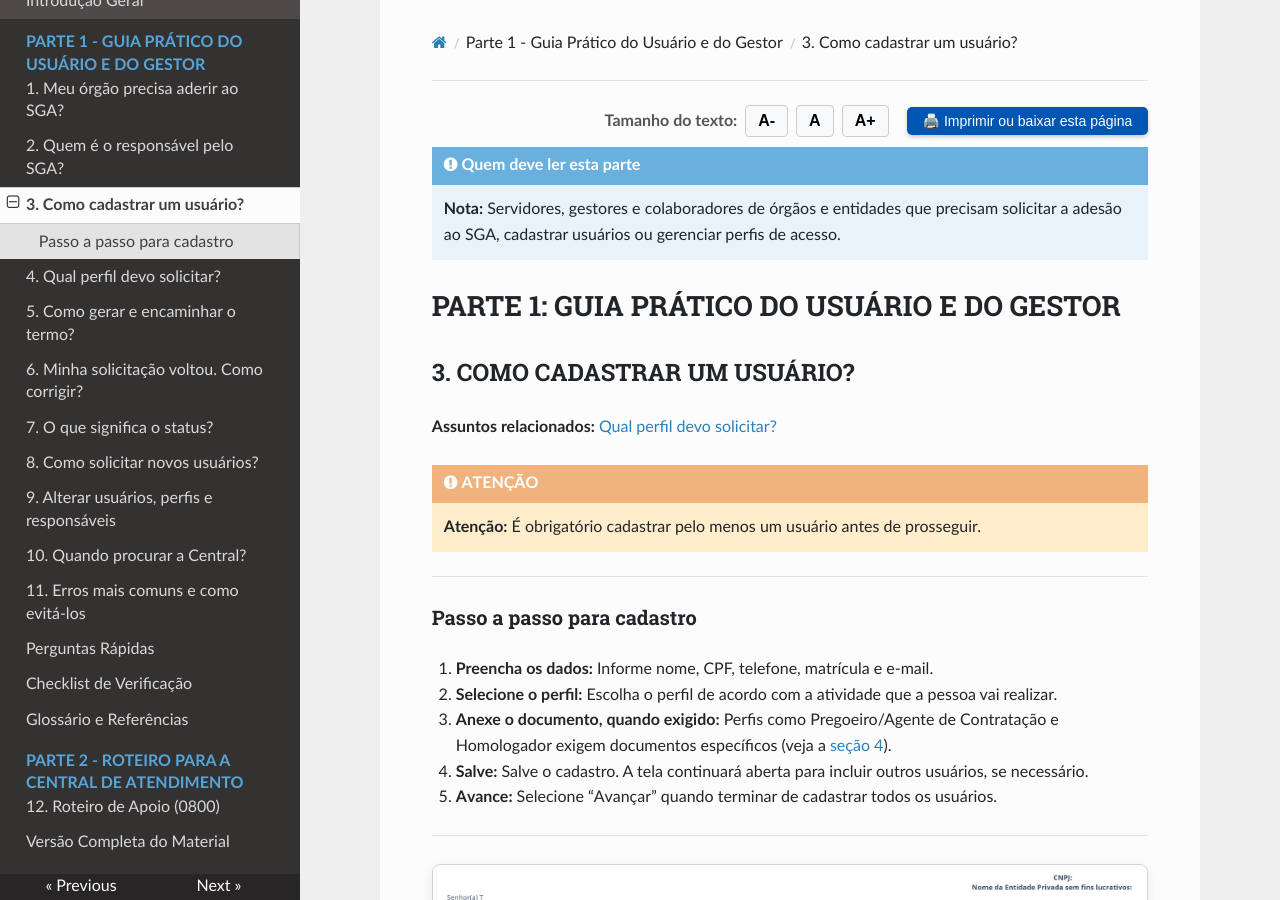
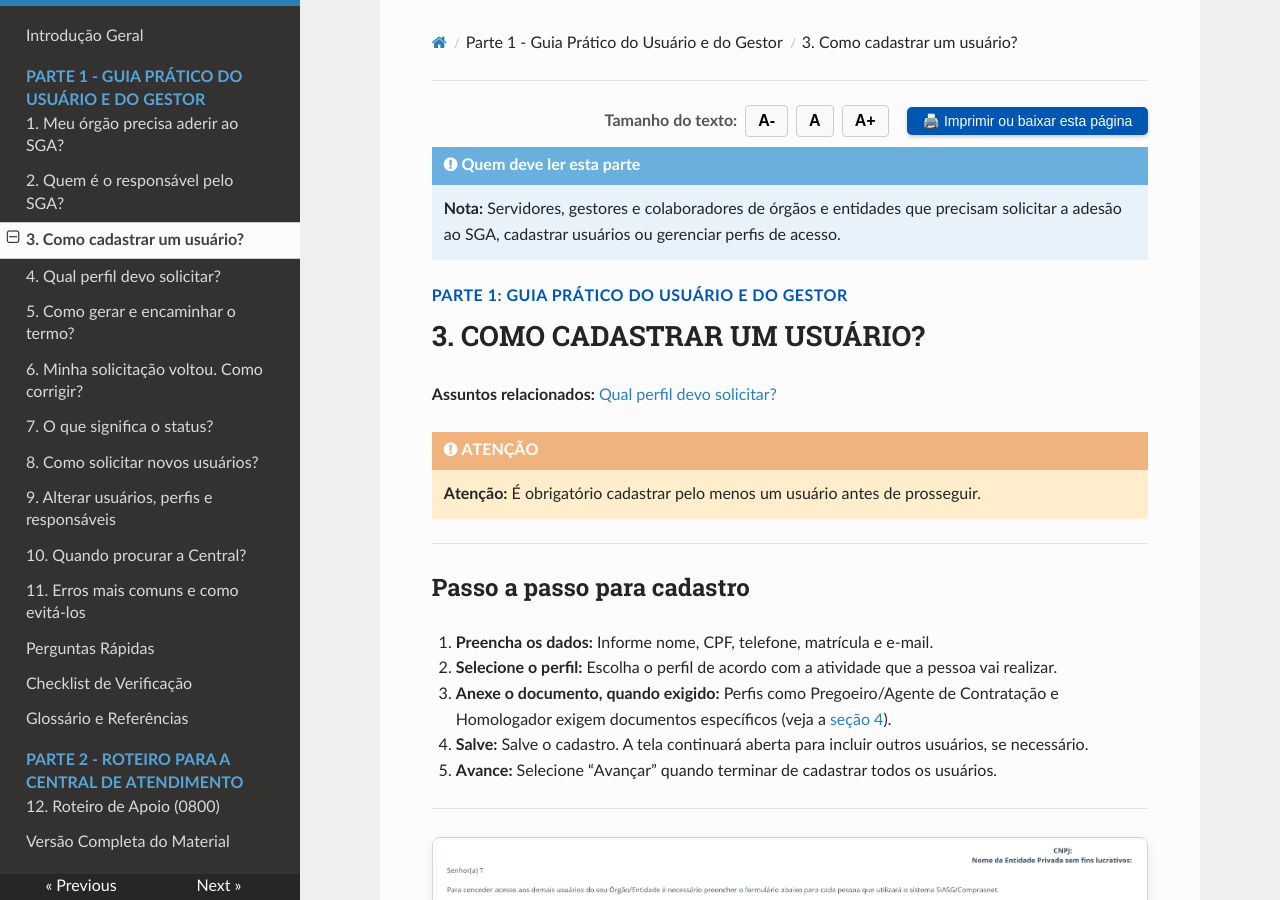
Before and after one commit to emilix10-bit/cartilha-boas-praticas-01-SGA, an MkDocs documentation site: the page built from docs/03-como-cadastrar-usuario.md, in a window 1280 px wide and 900 px high. Built offline with MkDocs 1.6.1, drawn with Linux system fonts in a browser that asks for light colours; nearby versions of some CDN libraries.

Commit message:
Update user registration guide formatting and links

```diff
--- a/docs/03-como-cadastrar-usuario.md
+++ b/docs/03-como-cadastrar-usuario.md
@@ -12,22 +12,22 @@
 !!! note "Quem deve ler esta parte"
     **Nota:** Servidores, gestores e colaboradores de órgãos e entidades que precisam solicitar a adesão ao SGA, cadastrar usuários ou gerenciar perfis de acesso.
 
-# PARTE 1: GUIA PRÁTICO DO USUÁRIO E DO GESTOR
+<p style="font-weight: bold; color: #0056b3; text-transform: uppercase; letter-spacing: 0.5px; margin-top: 15px; margin-bottom: 4px;">PARTE 1: GUIA PRÁTICO DO USUÁRIO E DO GESTOR</p>
 
-<h2 id="secao-3">3. COMO CADASTRAR UM USUÁRIO?</h2>
+<h1 id="secao-3" style="margin-top: 0;">3. COMO CADASTRAR UM USUÁRIO?</h1>
 
-**Assuntos relacionados:** [<a href="04-qual-perfil-devo-solicitar.md#secao-4">Qual perfil devo solicitar?</a>](04-qual-perfil-devo-solicitar.md)
+**Assuntos relacionados:** [Qual perfil devo solicitar?](04-qual-perfil-devo-solicitar.md#secao-4)
 
 !!! warning "ATENÇÃO"
     **Atenção:** É obrigatório cadastrar pelo menos um usuário antes de prosseguir.
 
 ---
 
-### Passo a passo para cadastro
+## Passo a passo para cadastro
 
 1. **Preencha os dados:** Informe nome, CPF, telefone, matrícula e e-mail.
 2. **Selecione o perfil:** Escolha o perfil de acordo com a atividade que a pessoa vai realizar.
-3. **Anexe o documento, quando exigido:** Perfis como Pregoeiro/Agente de Contratação e Homologador exigem documentos específicos (veja a [<a href="04-qual-perfil-devo-solicitar.md#secao-4">seção 4</a>](04-qual-perfil-devo-solicitar.md)).
+3. **Anexe o documento, quando exigido:** Perfis como Pregoeiro/Agente de Contratação e Homologador exigem documentos específicos (veja a [seção 4](04-qual-perfil-devo-solicitar.md#secao-4)).
 4. **Salve:** Salve o cadastro. A tela continuará aberta para incluir outros usuários, se necessário.
 5. **Avance:** Selecione “Avançar” quando terminar de cadastrar todos os usuários.
 
```
